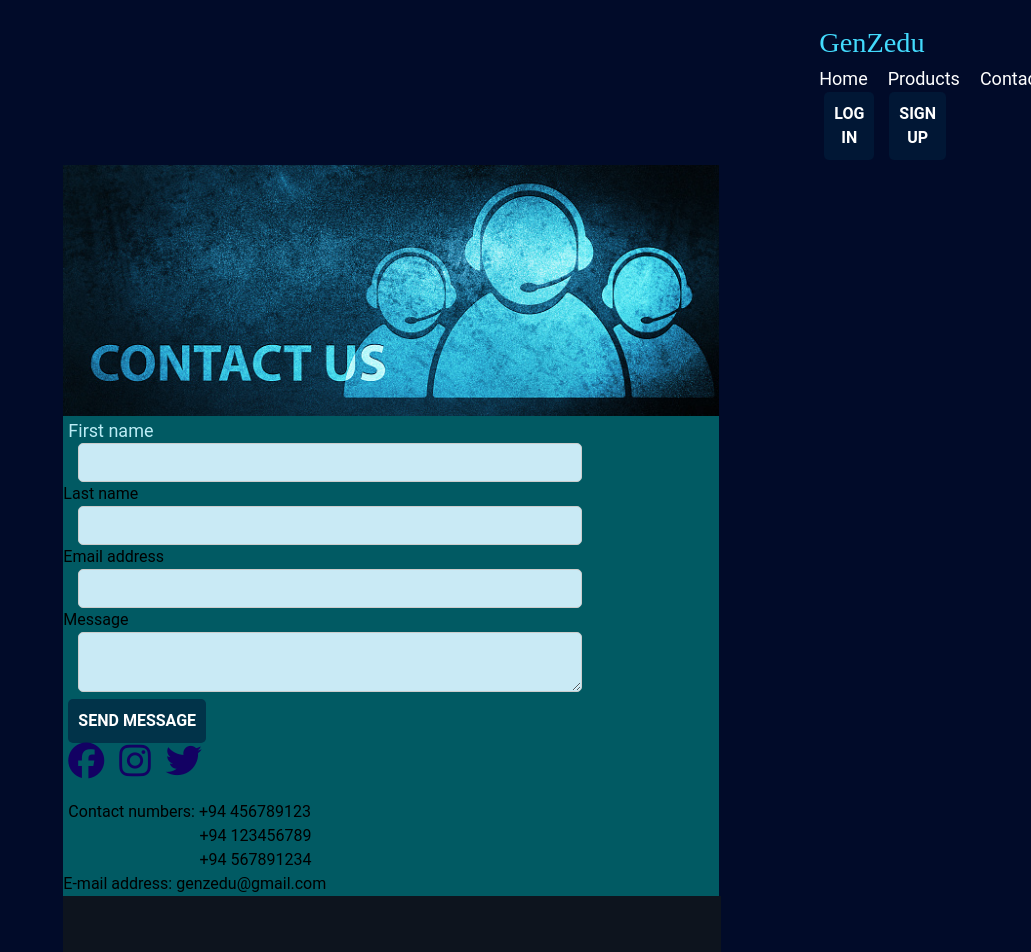
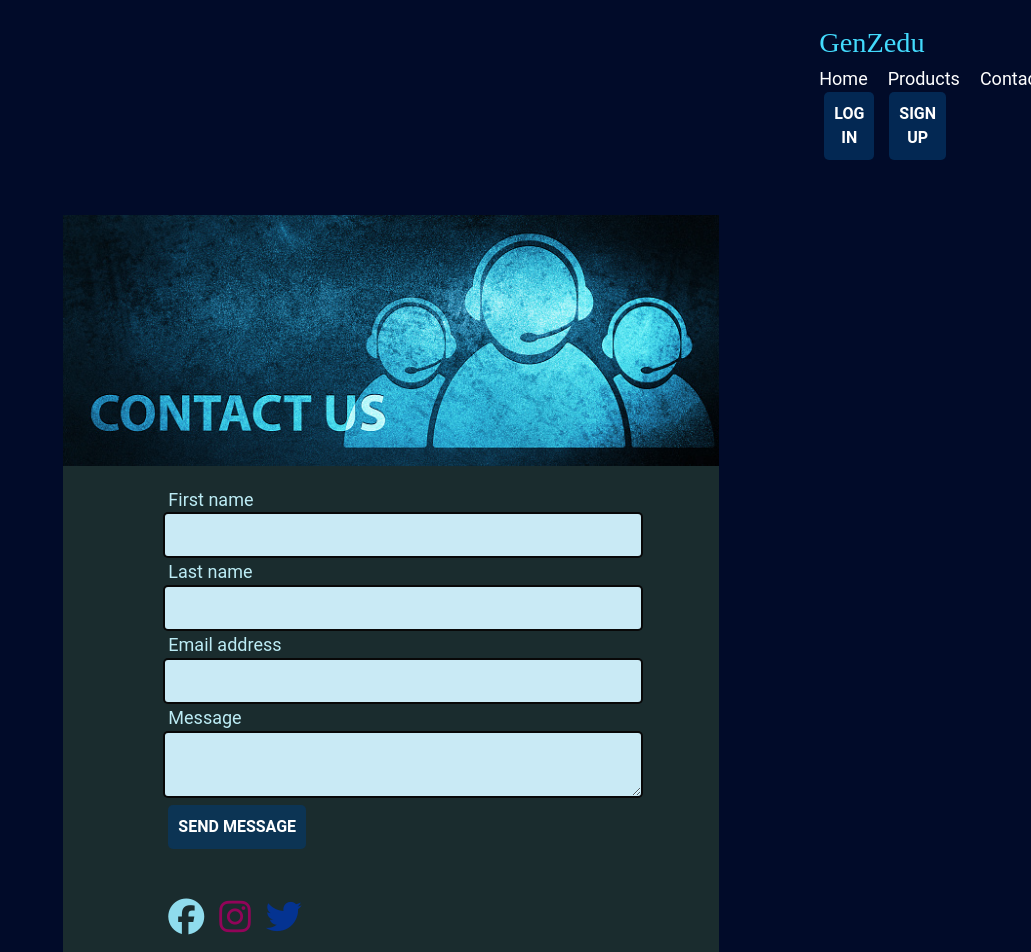
Before and after one commit to VOSANDI2003/contact_us, a Next.js app: page / in a window 1280 px wide. Shown: the top 952 px of the page, without its empty margins (249-1280 px from the left). Built offline with nearby package versions, Linux system fonts and the light colour scheme.

Commit message:
Update globals.css

```diff
--- a/src/app/globals.css
+++ b/src/app/globals.css
@@ -60,28 +60,28 @@ html, body {
 
 
 .text-white1{
-    color:#130163 ;
+    color:#8fdced ;
     margin-left: 5px;
-    margin-top: 0px;
-    padding-top: 0px;
+    margin-top: 10px;
+    padding-top: 10px;
     padding-right: 10px;
 
 }
 
 .text-white2{
-    color:#130163 ;
+    color:#910459 ;
     margin-left: 5px;
-    margin-top: 0px;
-    padding-top: 0px;
+    margin-top: 10px;
+    padding-top: 10px;
     padding-right: 10px;
 
 }
 
 .text-white3{
-    color:#130163 ;
+    color:#043391 ;
     margin-left: 5px;
-    margin-top: 0px;
-    padding-top: 0px;
+    margin-top: 10px;
+    padding-top: 10px;
     padding-right: 10px;
 
 }
@@ -94,10 +94,9 @@ html, body {
     stroke: #020a1f;
     padding-left: 5px;
 
-
 }
 
-.blocktext-white{
+.block{
     font-style: normal;
     font-size: 18px;
     color: #BCECF5;
@@ -108,7 +107,11 @@ html, body {
 }
 
 .w-full{
-    padding-right: 4CM;
+    padding-right: 2CM;
+    padding-left: 100px;
+    margin-left: 0;
+    padding-top: 0.5cm;
+
 }
 
 
@@ -127,11 +130,11 @@ html, body {
 
 /* Form container */
 .bg-teal-800 {
-    background-color: #013F4D; /* Page background color */
+    background-color: #0e1929; /* Page background color */
 }
 
 .bg-teal-700 {
-    background-color: #015A63; /* Slightly lighter teal for form container */
+    background-color: #1a2c2e; /* Slightly lighter teal for form container */
 }
 
 .text-blue {
@@ -140,10 +143,10 @@ html, body {
 
 input, textarea {
     background-color: #c9eaf5;
-    color: #333;
-    padding: 8px;
+    color: #141414;
+    padding: 2px;
     border-radius: 5px;
-    border: 1px solid #ccc;
+    border: 2px solid #080808fe;
     width: 100%;
     font-size: 14px;
     margin-left: 15px;
@@ -153,15 +156,16 @@ input, textarea {
 
 /* Button styling */
 button {
-    background-color: #031f3ba4; /* Dark blue for the submit button */
+    background-color: #06386aa4; /* Dark blue for the submit button */
     color: white;
     font-weight: 700;
     text-transform: uppercase;
     padding: 10px;
     border-radius: 5px;
-    border: rgb(1, 1, 59);
+    border: rgb(3, 3, 121);
     transition: background-color 0.2s;
     margin-left: 5px;
+    margin-bottom: 50px;
 
 }
 
@@ -192,12 +196,25 @@ a:hover {
 
 .Contact_numbers{
     padding-top: 0.5cm;
-    padding-left:5px
+    padding-left:5px;
+    color: #60a5fa;
+
+
 }
+
 
 .text-white5{
     padding-left: 3.6cm;
+    padding-bottom: -1cm;
+    color: #60a5fa;
+}
 
+.email{
+    font-size: 17px;
+    color: #60a5fa;
+    padding-bottom: 1cm;
+    margin-left: 5px;
+    padding-top: 10px;
 }
 
 /* Responsive styles */
```
